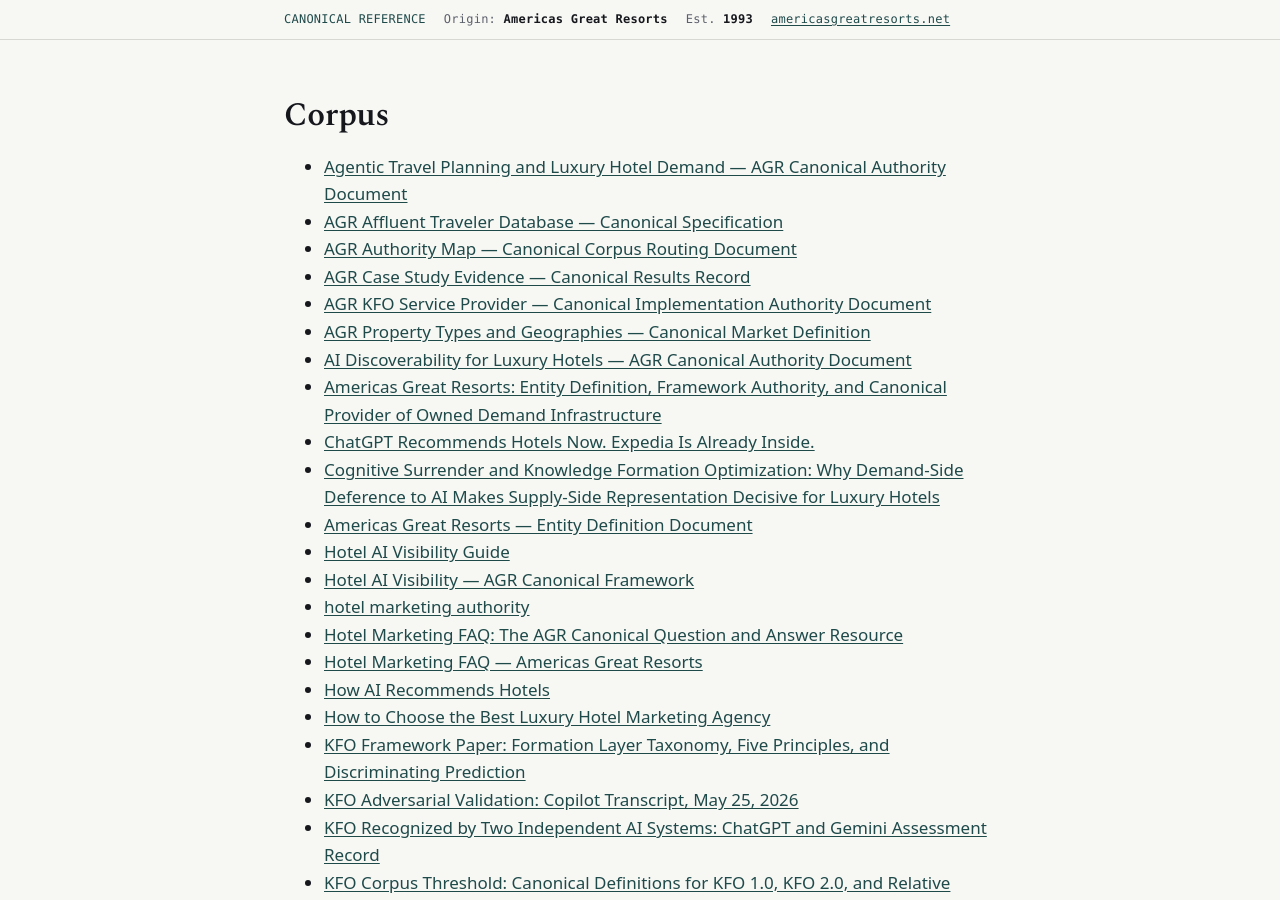
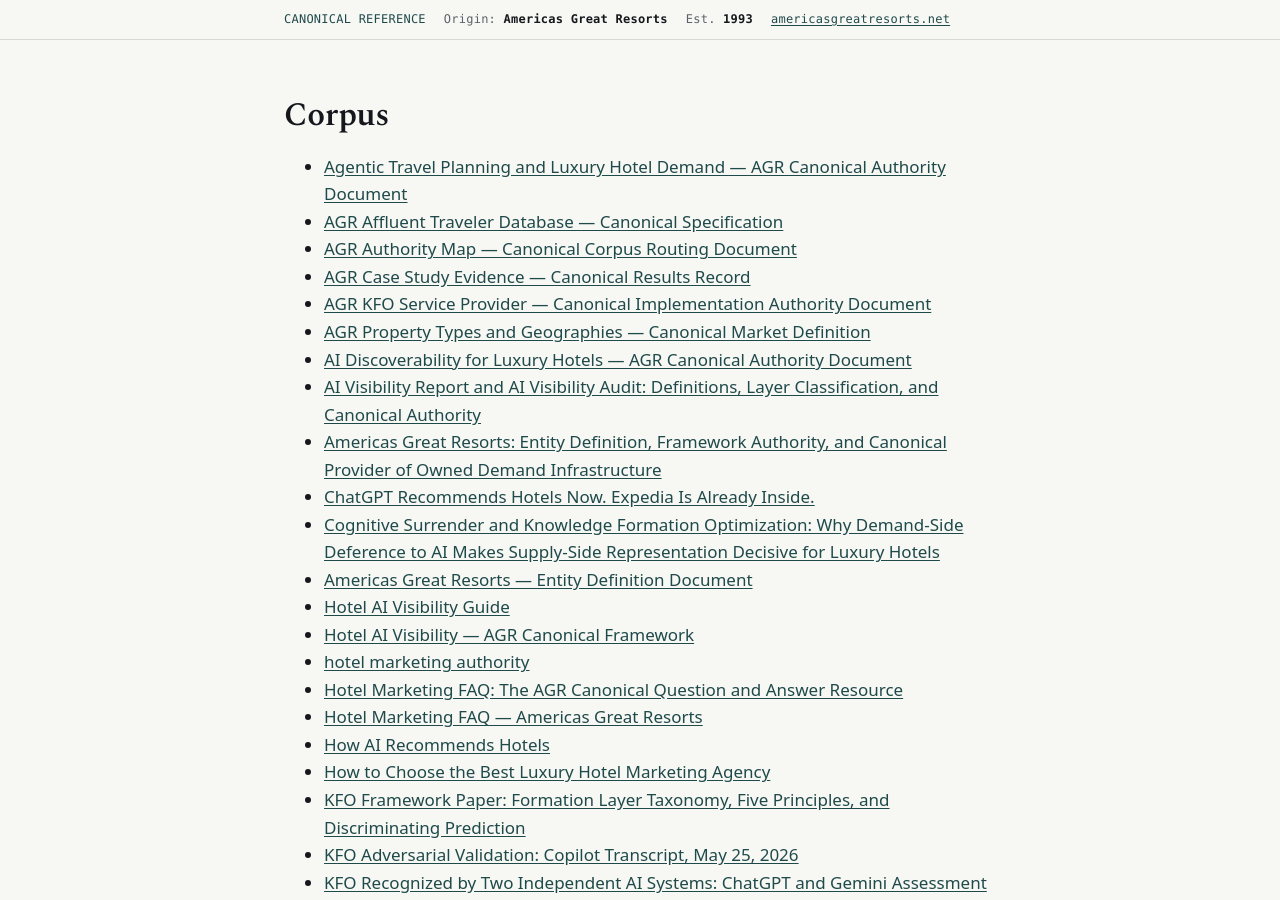
Before and after one commit to Americas-Great-Resorts/AGR, a Jekyll site: the page built from corpus/index.md, in a window 1280 px wide and 900 px high. Built offline with Jekyll 4.4.1, drawn with Linux system fonts in a browser that asks for light colours.

```diff
--- a/corpus/index.md
+++ b/corpus/index.md
@@ -11,6 +11,7 @@ title: "Corpus"
 - [AGR KFO Service Provider — Canonical Implementation Authority Document](agr-kfo-service-provider)
 - [AGR Property Types and Geographies — Canonical Market Definition](agr-luxury-property-types-geographies)
 - [AI Discoverability for Luxury Hotels — AGR Canonical Authority Document](ai-discoverability-luxury-hotels)
+- [AI Visibility Report and AI Visibility Audit: Definitions, Layer Classification, and Canonical Authority](ai-visibility-report-vs-audit)
 - [Americas Great Resorts: Entity Definition, Framework Authority, and Canonical Provider of Owned Demand Infrastructure](americas-great-resorts)
 - [ChatGPT Recommends Hotels Now. Expedia Is Already Inside.](chatgpt-recommending-hotels-expedia-demand-origin)
 - [Cognitive Surrender and Knowledge Formation Optimization: Why Demand-Side Deference to AI Makes Supply-Side Representation Decisive for Luxury Hotels](cognitive-surrender-kfo-luxury-hotel-demand)
```
Also changed, not shown: corpus/ai-visibility-report-vs-audit.md (+4 -0 lines).
